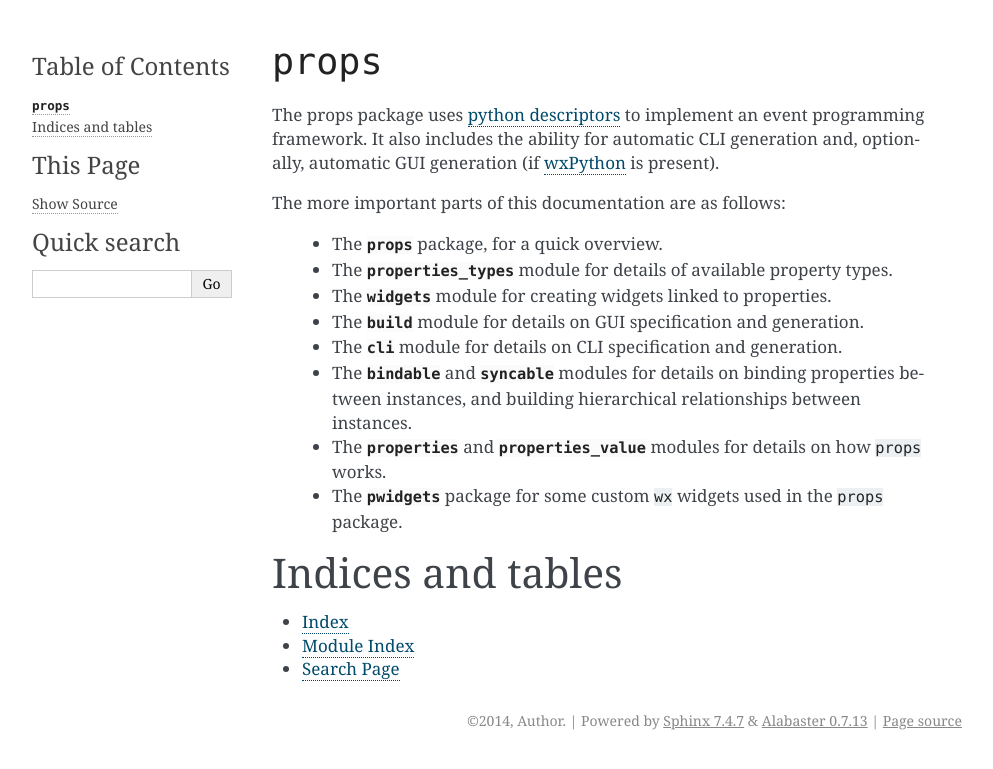
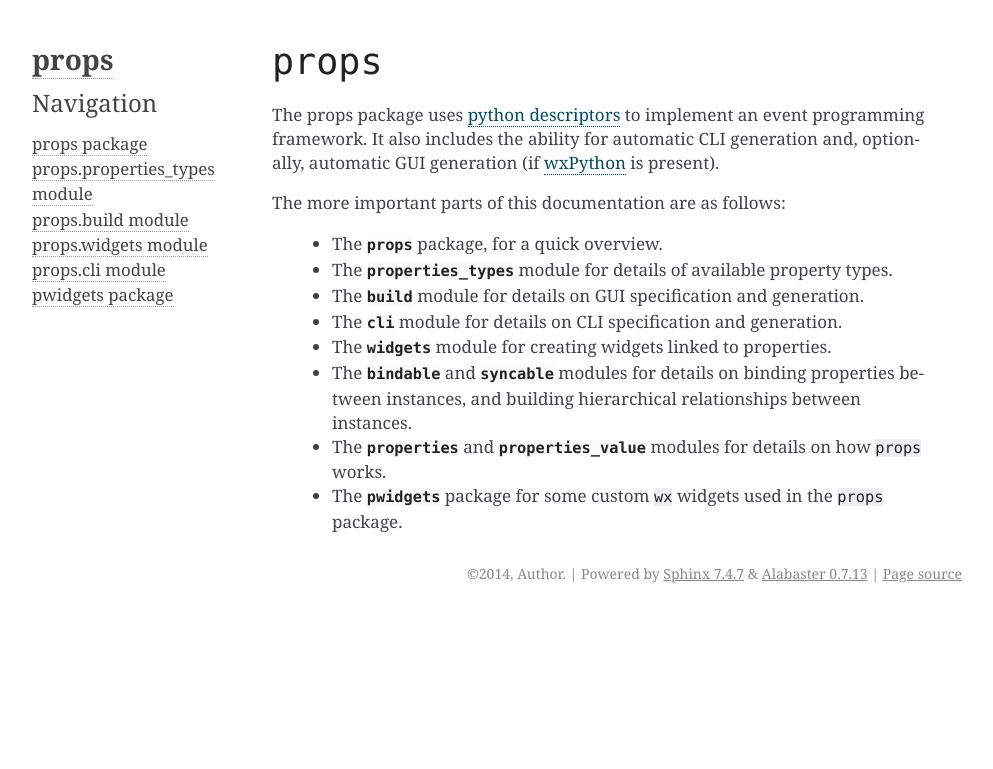
Before and after one commit to pauldmccarthy/fsleyes-props, a Sphinx documentation site: the page built from doc/index.rst, in a window 1280 px wide. Shown: the top 769 px of the page, without its empty margins (148-1141 px from the left). Built offline with Sphinx 7.4.7, drawn with Linux system fonts in a browser that asks for light colours; formulas are drawn with MathJax 3.

Commit message:
Figured out how to customise the sidebar TOC in sphinx documentation

```diff
--- a/doc/conf.py
+++ b/doc/conf.py
@@ -124,7 +124,10 @@ html_theme = 'alabaster'
 # Theme options are theme-specific and customize the look and feel of a theme
 # further.  For a list of options available for each theme, see the
 # documentation.
-#html_theme_options = {}
+html_theme_options = {
+    'sidebar_includehidden' : True,
+    'github_button'         : False,
+}
 
 # Add any paths that contain custom themes here, relative to this directory.
 #html_theme_path = []
@@ -164,7 +167,7 @@ html_static_path = ['_static']
 #html_use_smartypants = True
 
 # Custom sidebar templates, maps document names to template names.
-#html_sidebars = {}
+html_sidebars = {'**' : ['about.html', 'navigation.html']}
 
 # Additional templates that should be rendered to pages, maps page names to
 # template names.
--- a/doc/index.rst
+++ b/doc/index.rst
@@ -5,6 +5,17 @@
 
 ``props``
 =========
+
+.. toctree::
+   :hidden:
+   :maxdepth: 1
+
+   props
+   props.properties_types
+   props.build
+   props.widgets
+   props.cli
+   pwidgets
 
 
 The props package uses `python descriptors
@@ -19,11 +30,11 @@ The more important parts of this documentation are as follows:
 
  - The :mod:`.properties_types` module for details of available property types.
 
- - The :mod:`.widgets` module for creating widgets linked to properties.
-
  - The :mod:`.build` module for details on GUI specification and generation.
 
  - The :mod:`.cli` module for details on CLI specification and generation.
+
+ - The :mod:`.widgets` module for creating widgets linked to properties.
 
  - The :mod:`.bindable` and :mod:`.syncable` modules for details on binding
    properties between instances, and building hierarchical relationships between
@@ -34,11 +45,3 @@ The more important parts of this documentation are as follows:
 
  - The :mod:`pwidgets` package for some custom ``wx`` widgets used in the
    ``props`` package.
-
-
-Indices and tables
-==================
-
-* :ref:`genindex`
-* :ref:`modindex`
-* :ref:`search`
```
Also changed, not shown: README.md (+13 -0 lines), doc/modules.rst (deleted, +0 -8 lines), doc/props.rst (+0 -25 lines).
